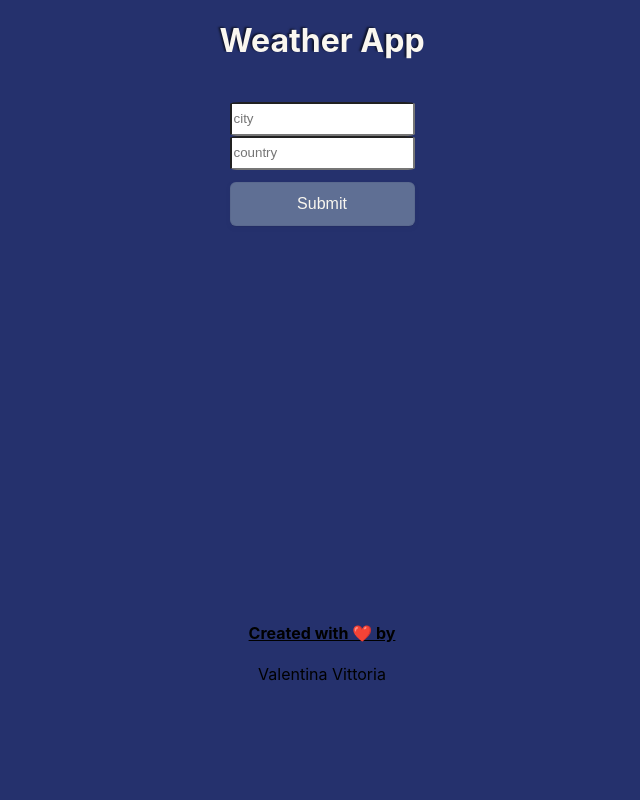
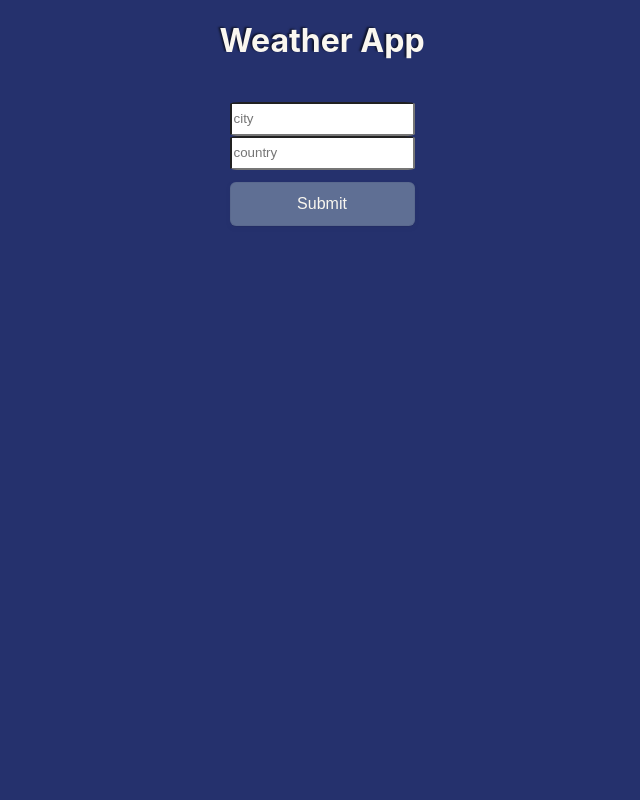
Before and after one commit to Valeprogr/react-weather-app, a React (Create React App) app: page / in a window 1280 px wide. Shown: the top 800 px of the page, without its empty margins (318-958 px from the left). Built offline with nearby package versions, Linux system fonts and the light colour scheme; no server answers.

Commit message:
edit footer

```diff
--- a/src/App.css
+++ b/src/App.css
@@ -3,5 +3,5 @@
   display: flex;
   flex-direction: column;
   justify-content: space-between;
-  height: 700px;
+  height: 1000px;
 }
--- a/src/components/Footer.js
+++ b/src/components/Footer.js
@@ -1,4 +1,5 @@
 import React from 'react';
+import "./footer.css";
 
 const Footer = () => {
     return (
--- /dev/null
+++ b/src/components/footer.css
@@ -0,0 +1,15 @@
+:root{
+    --main-bg-color: #97D2EC;
+    --text-color: #FAF7F0;
+    --secodary-bg-color:#25316D;
+    --text-shadow: -2px -1px 2px rgba(0,0,0,0.6);;
+}
+.footer{
+    background-color: var(--secodary-bg-color);
+    color: var(--text-color);
+    height: 50px;
+
+}
+p,h4{
+    margin: 1px;
+}
```
